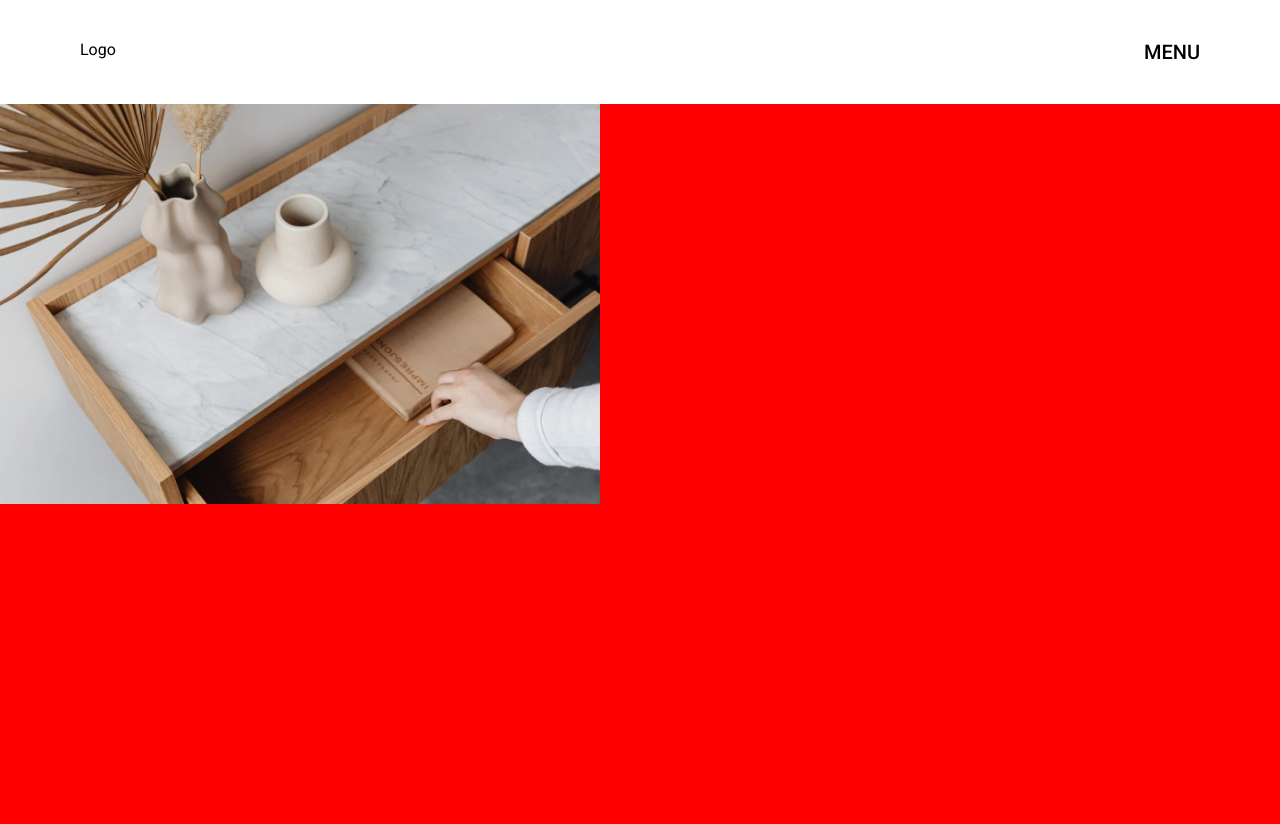
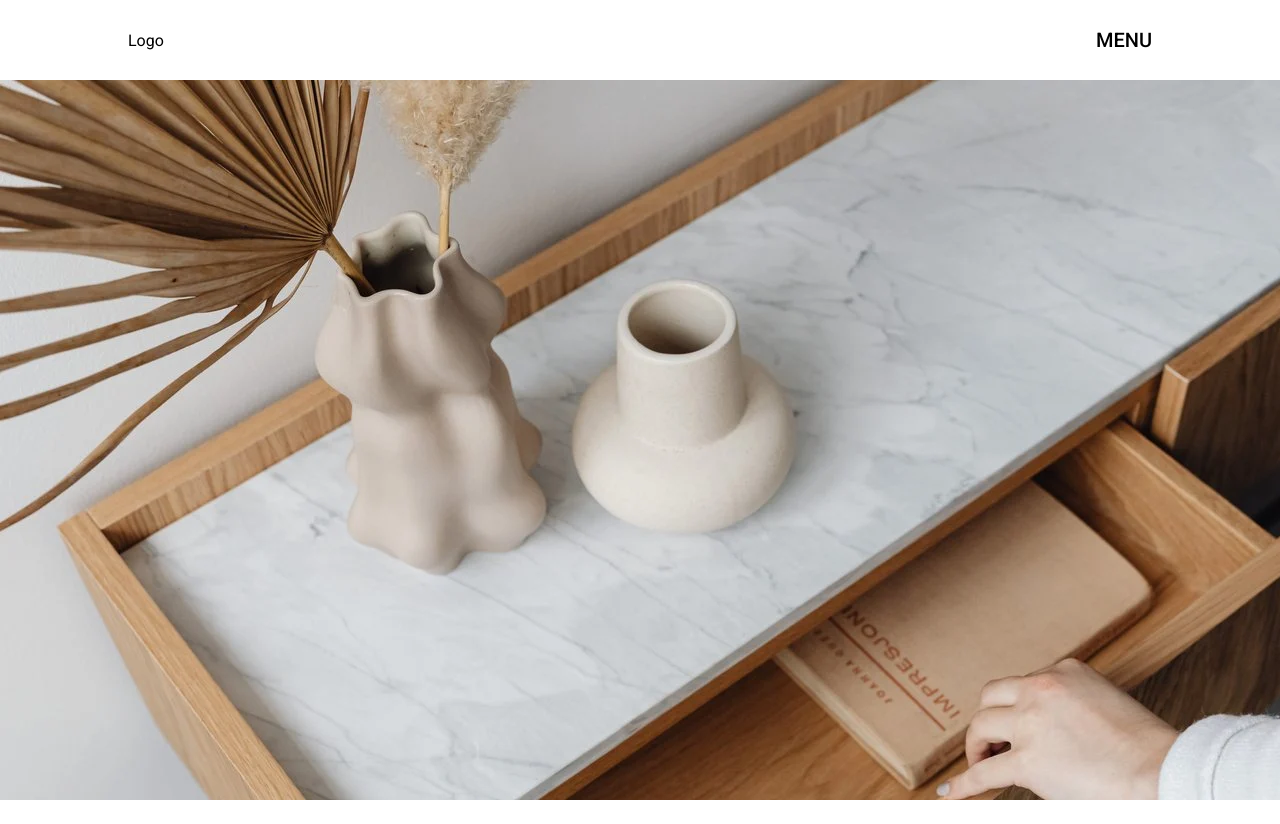
Before and after one commit to Scharlyopitz/CHEYSSOI-PARIS, a React (Vite) app: page / in a window 1280 px wide. After the commit the page ends 800 px from the top, so only its background shows below. Built offline with nearby package versions, Linux system fonts and the light colour scheme.

Commit message:
Design page d'accueil

```diff
--- a/src/sass/components/_nav.scss
+++ b/src/sass/components/_nav.scss
@@ -1,8 +1,9 @@
 header {
   display: flex;
+  align-items: center;
   justify-content: space-between;
-  width: 100vw;
-  padding: 5vh 10vh;
+  height: 10vh;
+  padding: 0 10vw;
 
   .menu {
     position: relative;
@@ -13,7 +14,6 @@ header {
     .burger {
       position: absolute;
       padding: 40px 0 0 0;
-      //   background-color: rgba(0, 0, 255, 0.244);
       top: 0;
       right: 0;
       display: flex;
--- a/src/sass/pages/_home.scss
+++ b/src/sass/pages/_home.scss
@@ -1,12 +1,11 @@
 #Home {
   height: 90vh;
-  width: 100vw;
   background-color: red;
   overflow: hidden;
 
-  .image {
-    img {
-      height: 50vh;
-    }
-  }
+  // .image {
+  //   img {
+  //     height: 50vh;
+  //   }
+  // }
 }
--- a/src/style/style.css
+++ b/src/style/style.css
@@ -15,9 +15,10 @@ a {
 
 header {
   display: flex;
+  align-items: center;
   justify-content: space-between;
-  width: 100vw;
-  padding: 5vh 10vh;
+  height: 10vh;
+  padding: 0 10vw;
 }
 header .menu {
   position: relative;
@@ -38,10 +39,6 @@ header .menu .burger {
 
 #Home {
   height: 90vh;
-  width: 100vw;
   background-color: red;
   overflow: hidden;
-}
-#Home .image img {
-  height: 50vh;
 }/*# sourceMappingURL=style.css.map */
```
Also changed, not shown: 1 other file (tests, documents, lock files or other folders).
